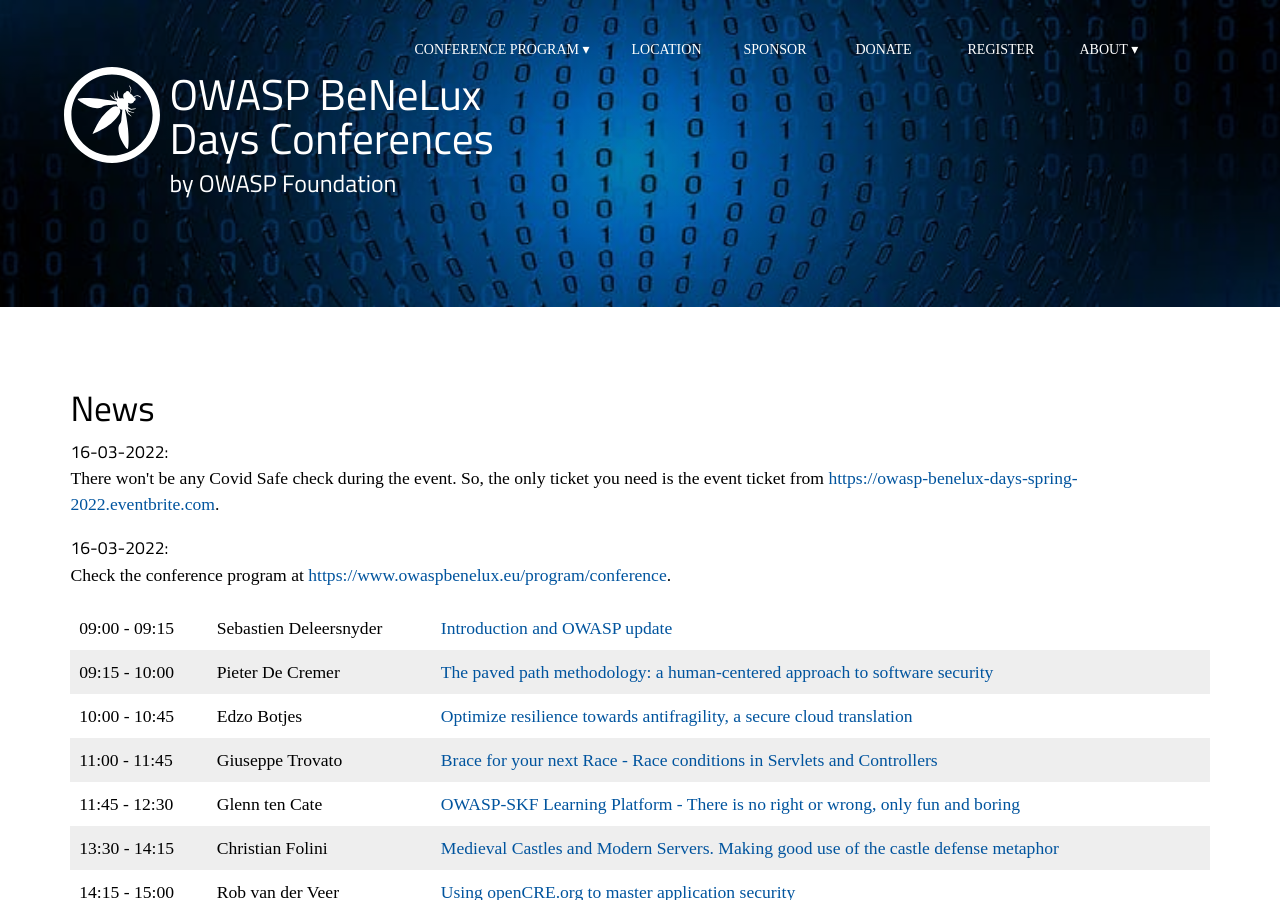
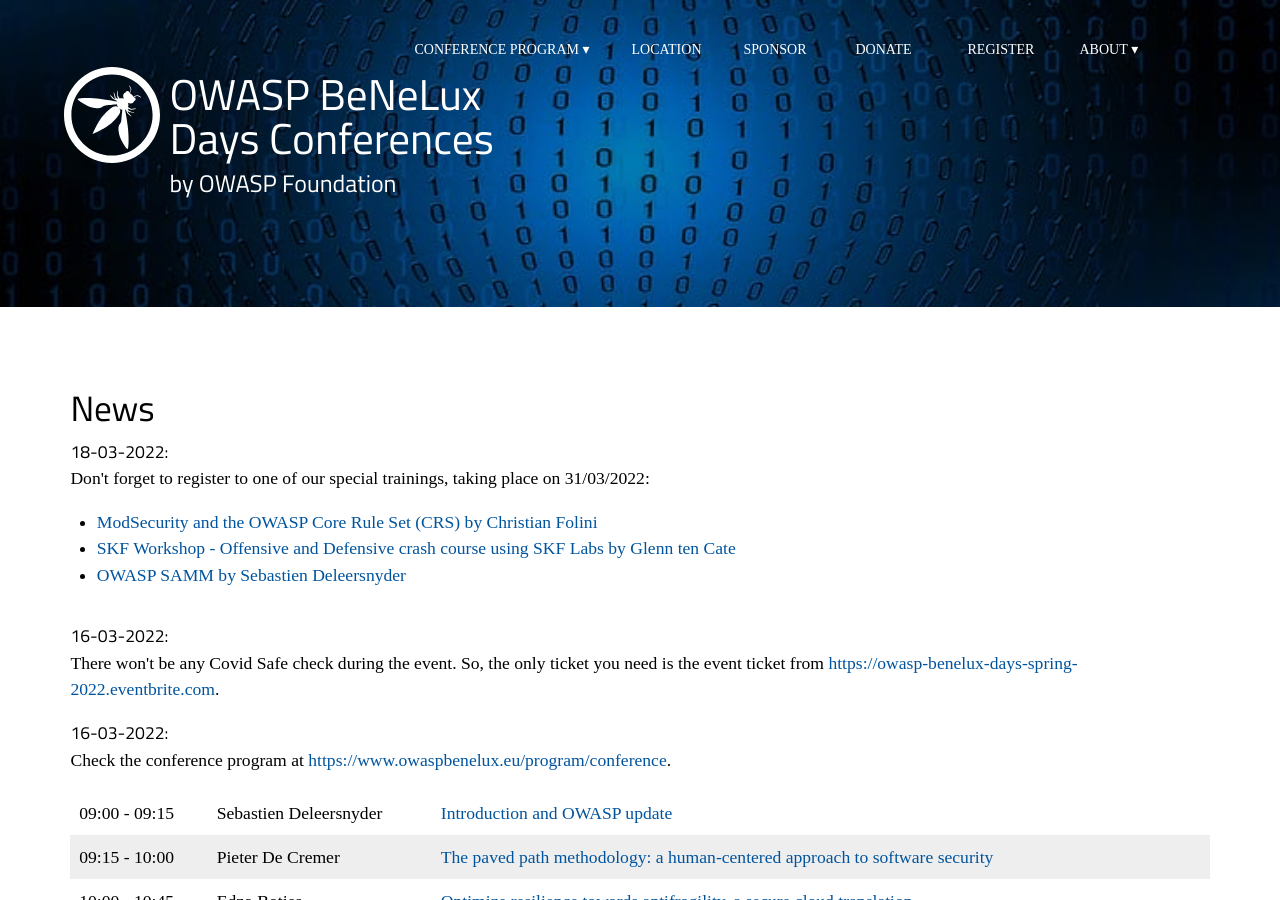
Before and after one commit to dm-17/Owasp-BeNeLux-Days-2021, a Jekyll site: the page built from index.html, in a window 1280 px wide and 900 px high. Built offline with Jekyll 4.4.1, drawn with Linux system fonts in a browser that asks for light colours; some web fonts are replaced.

Commit message:
News: Training day

```diff
--- a/_data/news.yml
+++ b/_data/news.yml
@@ -1,3 +1,11 @@
+- date : 18-03-2022
+  text : >-
+         Don't forget to register to one of our special trainings, taking place on 31/03/2022:<br>
+         <ul>
+           <li><a href="/program/training#Christian-Folini">ModSecurity and the OWASP Core Rule Set (CRS) by Christian Folini</a>
+           <li><a href="/program/training#Glenn-ten-Cate">SKF Workshop - Offensive and Defensive crash course using SKF Labs by Glenn ten Cate</a>
+           <li><a href="/program/training#Sebastien-Deleersnyder">OWASP SAMM by Sebastien Deleersnyder</a>
+         </ul>
 - date : 16-03-2022
   text : There won't be any Covid Safe check during the event. So, the only ticket you need is the event ticket from <a href="https://owasp-benelux-days-spring-2022.eventbrite.com">https://owasp-benelux-days-spring-2022.eventbrite.com</a>.
 - date : 16-03-2022
```
